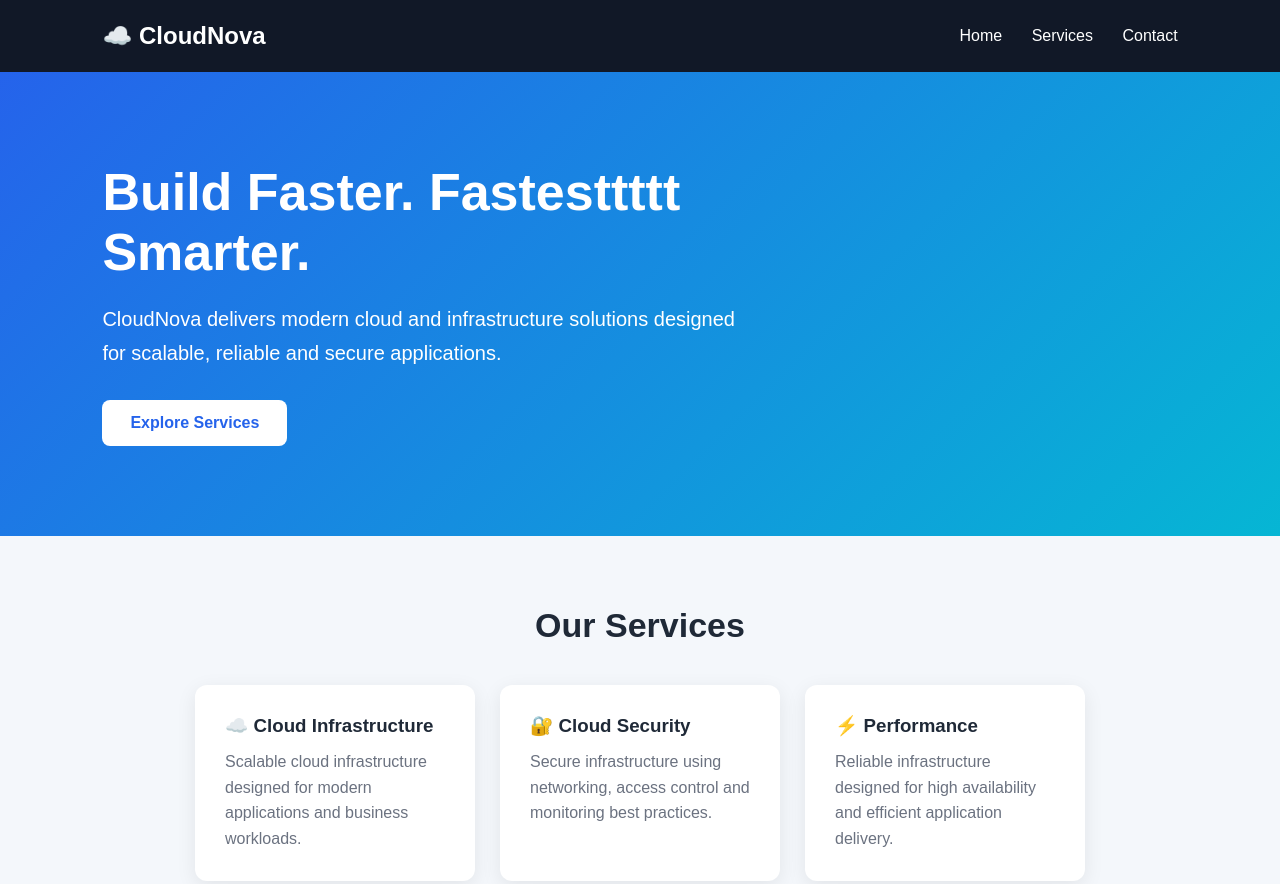
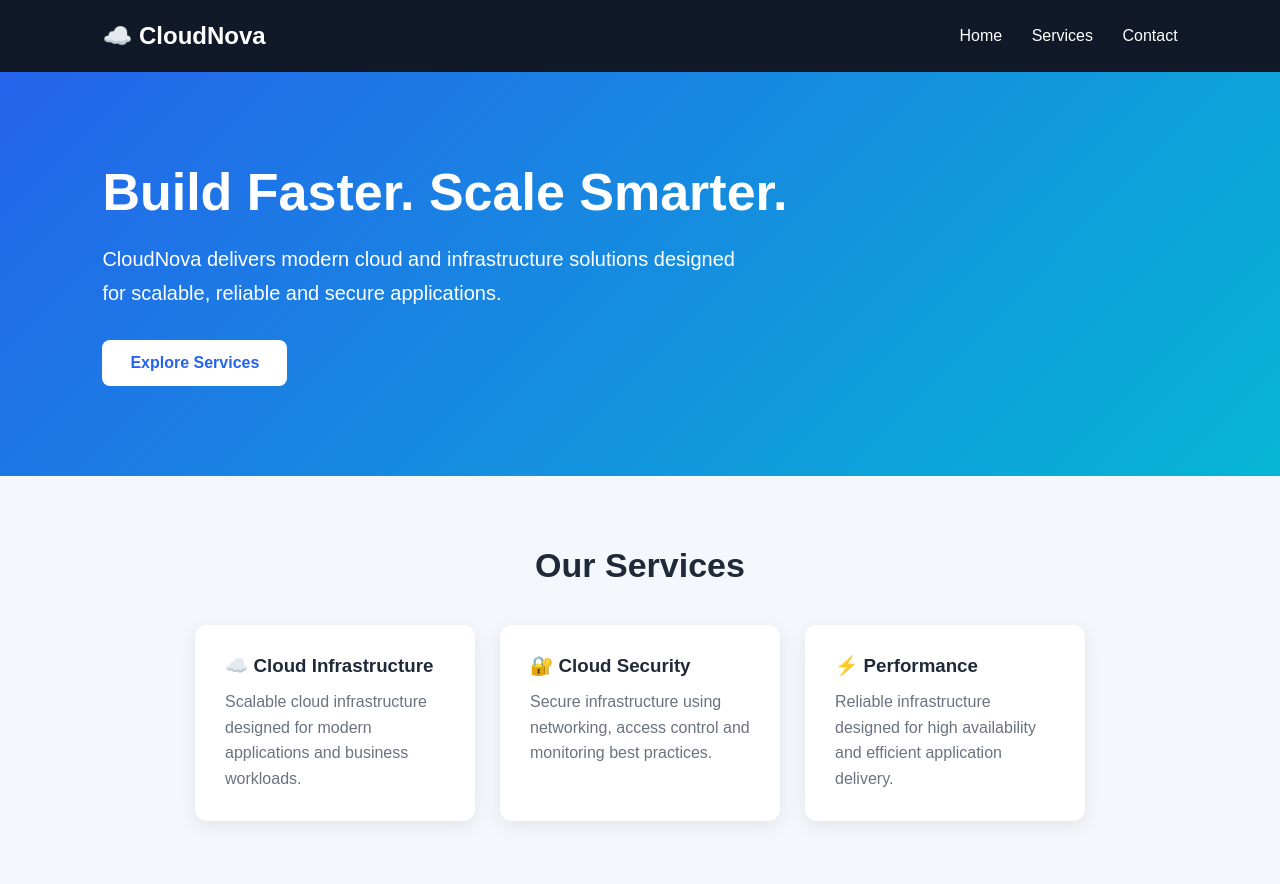
Before and after one commit to jayashreenarayanan31-sketch/cloud-devops-project, a plain HTML site: page apache-static/index.html in a window 1280 px wide. Shown: the top 884 px of the page. Drawn offline with Linux system fonts and the light colour scheme.

Commit message:
Update CloudNova website

```diff
--- a/apache-static/index.html
+++ b/apache-static/index.html
@@ -123,7 +123,7 @@
 </header>
 
 <section class="hero">
-    <h1>Build Faster. Fastesttttt Smarter.</h1>
+    <h1>Build Faster. Scale Smarter.</h1>
 
     <p>
         CloudNova delivers modern cloud and infrastructure solutions
```
